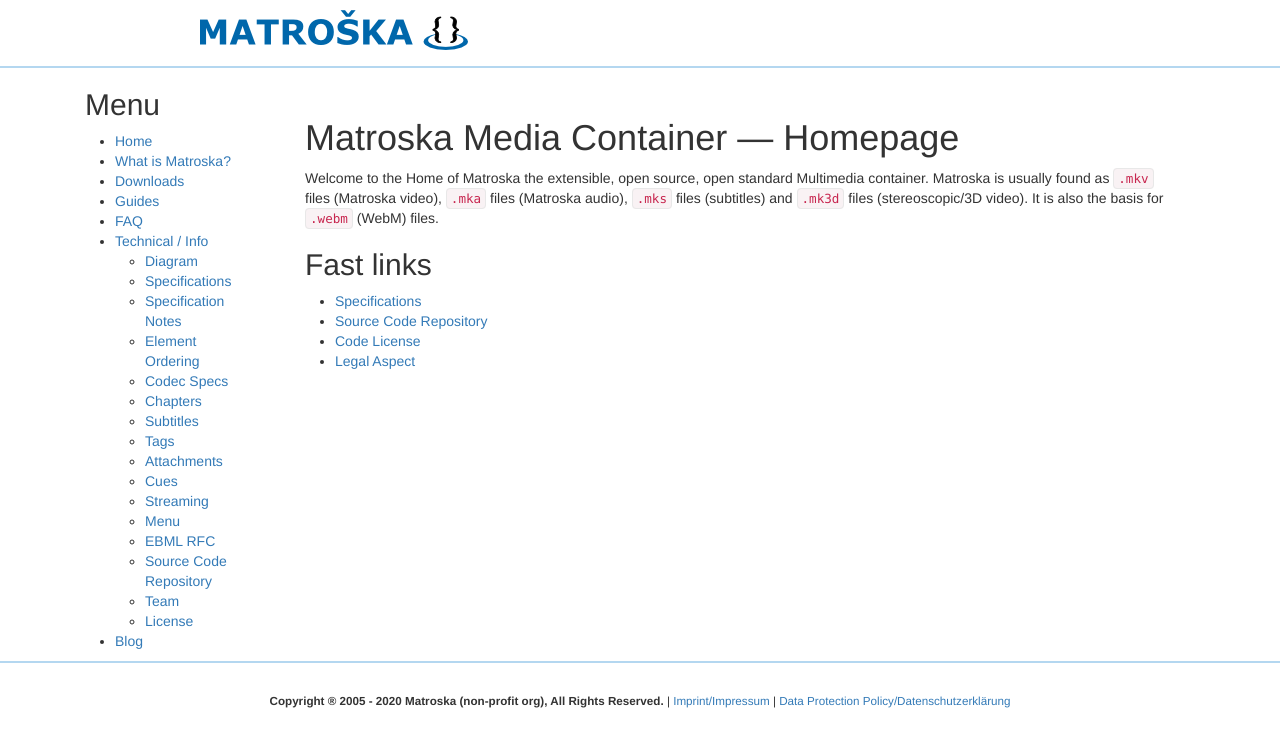
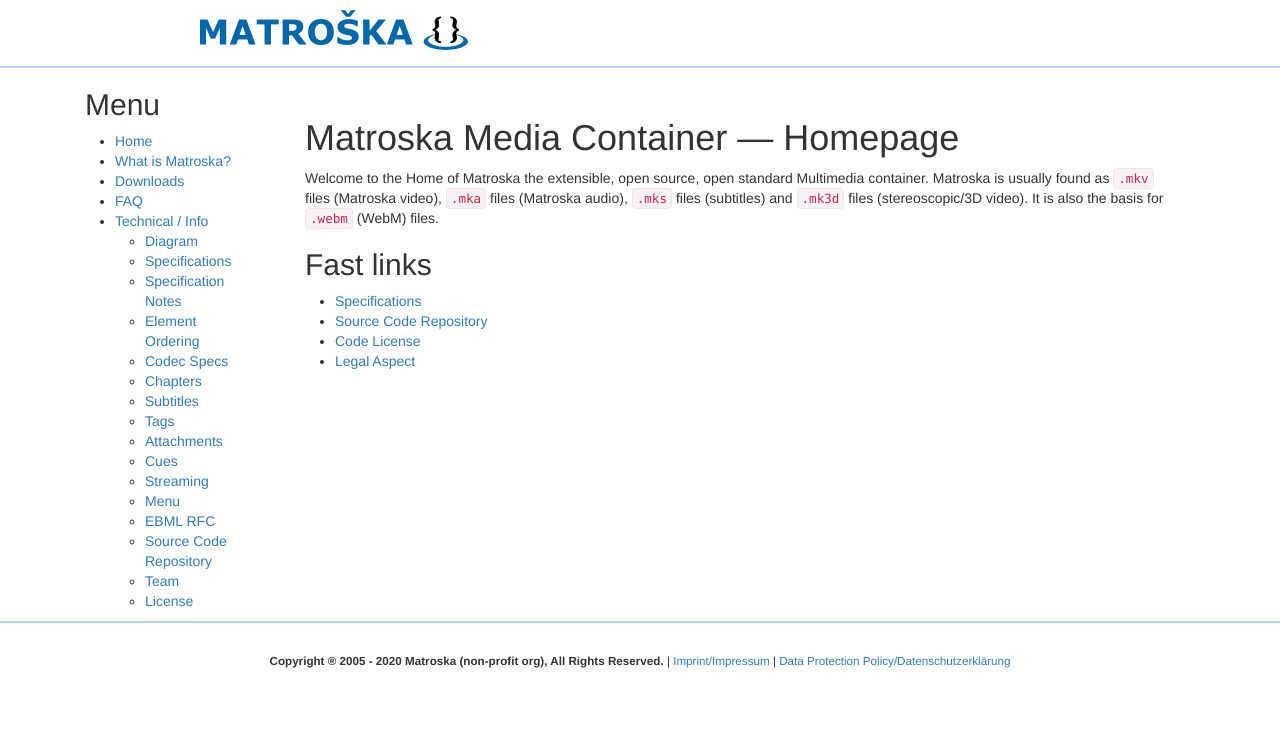
Before and after one commit to Matroska-Org/infrastructure, a Jekyll site: the page built from website/index.md, in a window 1280 px wide. Shown: the top 747 px of the page. Built offline with Jekyll 4.4.1, drawn with Linux system fonts in a browser that asks for light colours.

Commit message:
menu: remove links to the guides & the blog
This is content that won't be migrated from the old site.

```diff
--- a/website/_includes/sidebar.html
+++ b/website/_includes/sidebar.html
@@ -4,7 +4,6 @@
   <li><a href="{{ site.baseurl }}/" title="Start page">Home</a></li>
   <li><a href="{{ site.baseurl }}/what_is_matroska.html" title="What is Matroska?">What is Matroska?</a></li>
   <li><a href="https://matroska.org/downloads/windows.html" title="">Downloads</a></li>
-  <li><a href="https://matroska.org/technical/guides/index.html" title="Guides/FAQ">Guides</a></li>
   <li><a href="{{ site.baseurl }}/faq.html" title="FAQ">FAQ</a></li>
 
   <li><a href="{{ site.baseurl }}/index.html" title="Technical Details">Technical / Info</a>
@@ -27,5 +26,4 @@
       <li><a href="{{ site.baseurl }}/license.html" title="License">License</a></li>
     </ul>
   </li>
-  <li><a href="https://matroska.org/blog/bogus.html" title="Misc Matroska related articles">Blog</a></li>
 </ul>
```
